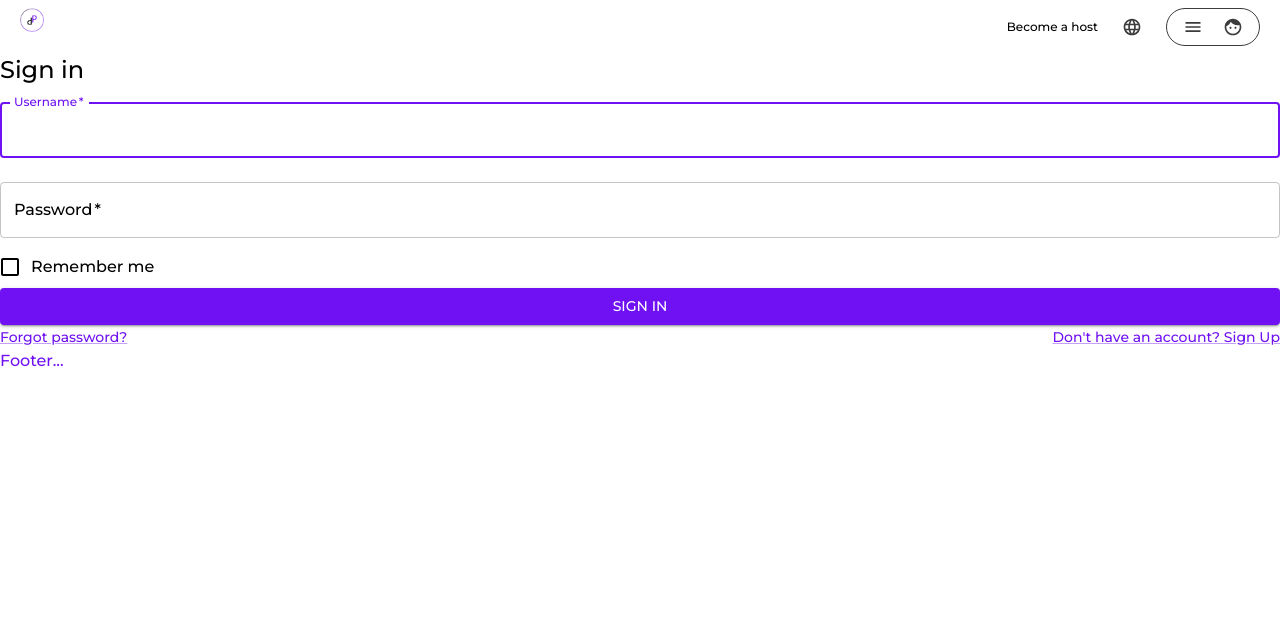
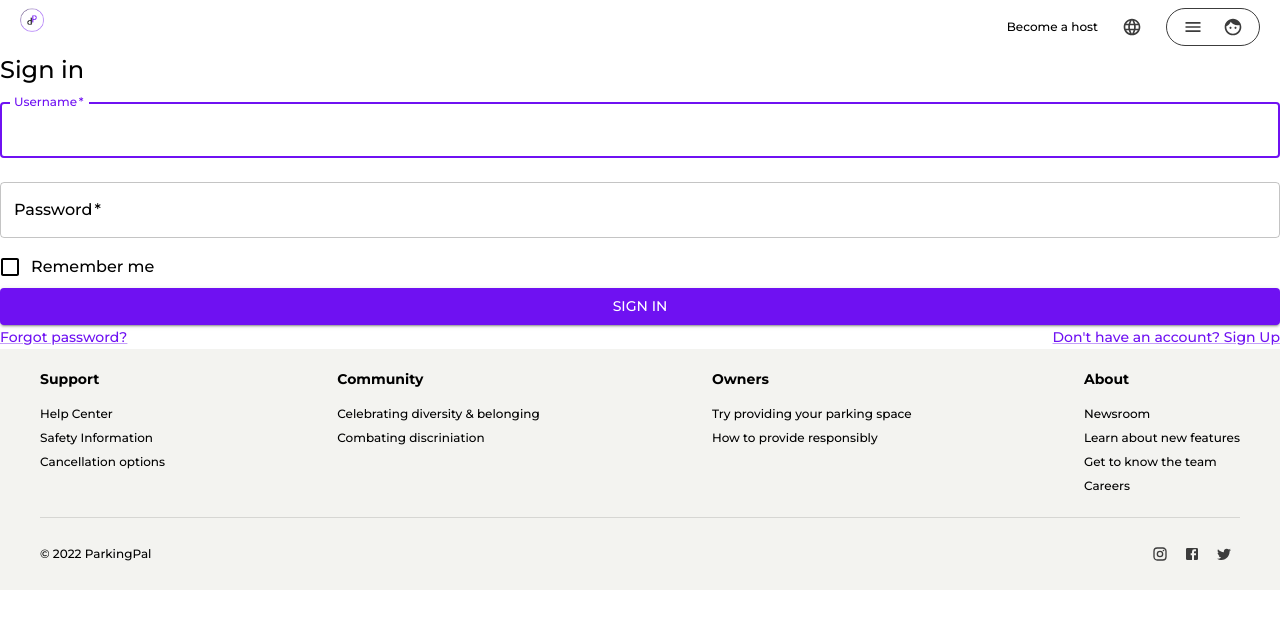
Before and after one commit to tessaRuckstuhl/ParkingPal, a React (Create React App) app in the folder client/: page / in a window 1280 px wide. Shown: the top 628 px of the page. Built offline with nearby package versions, Linux system fonts and the light colour scheme.

Commit message:
design footer component

```diff
--- a/client/src/layout/Footer.js
+++ b/client/src/layout/Footer.js
@@ -1,9 +1,78 @@
+import { Facebook, Instagram, Twitter } from '@mui/icons-material';
+import { Divider, IconButton } from '@mui/material';
 import React from 'react';
 
 const Footer = () => {
+  const sections = [
+    {
+      sectionTitle: 'Support',
+      links: [
+        { link: '/404', linkTitle: 'Help Center' },
+        { link: '/404', linkTitle: 'Safety Information' },
+        { link: '/404', linkTitle: 'Cancellation options' },
+      ],
+    },
+    {
+      sectionTitle: 'Community',
+      links: [
+        { link: '/404', linkTitle: 'Celebrating diversity & belonging' },
+        { link: '/404', linkTitle: 'Combating discriniation' },
+      ],
+    },
+    {
+      sectionTitle: 'Owners',
+      links: [
+        { link: '/404', linkTitle: 'Try providing your parking space' },
+        { link: '/404', linkTitle: 'How to provide responsibly' },
+      ],
+    },
+    {
+      sectionTitle: 'About',
+      links: [
+        { link: '/404', linkTitle: 'Newsroom' },
+        { link: '/404', linkTitle: 'Learn about new features' },
+        { link: '/404', linkTitle: 'Get to know the team' },
+        { link: '/404', linkTitle: 'Careers' },
+      ],
+    },
+  ];
   return (
-    <div>
-      <h1 className="text-purple">Footer...</h1>
+    <div className="bg-offWhite flex flex-col px-10">
+      <div className="flex py-5 justify-between">
+        {/* links by sections */}
+        {sections.map((section, idx) => (
+          <div key={idx}>
+            <div className="text-sm mb-3 font-semibold">{section.sectionTitle}</div>
+            <div>
+              {section.links.map((sectionLink, idx) => (
+                <div>
+                  <a key={idx} href={sectionLink.link} className="text-xs mb-2 hover:underline">
+                    {sectionLink.linkTitle}
+                  </a>
+                </div>
+              ))}
+            </div>
+          </div>
+        ))}
+      </div>
+      <Divider />
+      <div className="py-5 text-xs flex justify-between ">
+        <div className="flex items-center space-x-2">
+          <div>&copy; 2022 ParkingPal</div>
+        </div>
+        {/* Social media links */}
+        <div>
+          <IconButton>
+            <Instagram color="secondary" sx={{ fontSize: 16 }} />
+          </IconButton>
+          <IconButton>
+            <Facebook color="secondary" sx={{ fontSize: 16 }} />
+          </IconButton>
+          <IconButton>
+            <Twitter color="secondary" sx={{ fontSize: 16 }} />
+          </IconButton>
+        </div>
+      </div>
     </div>
   );
 };
```
